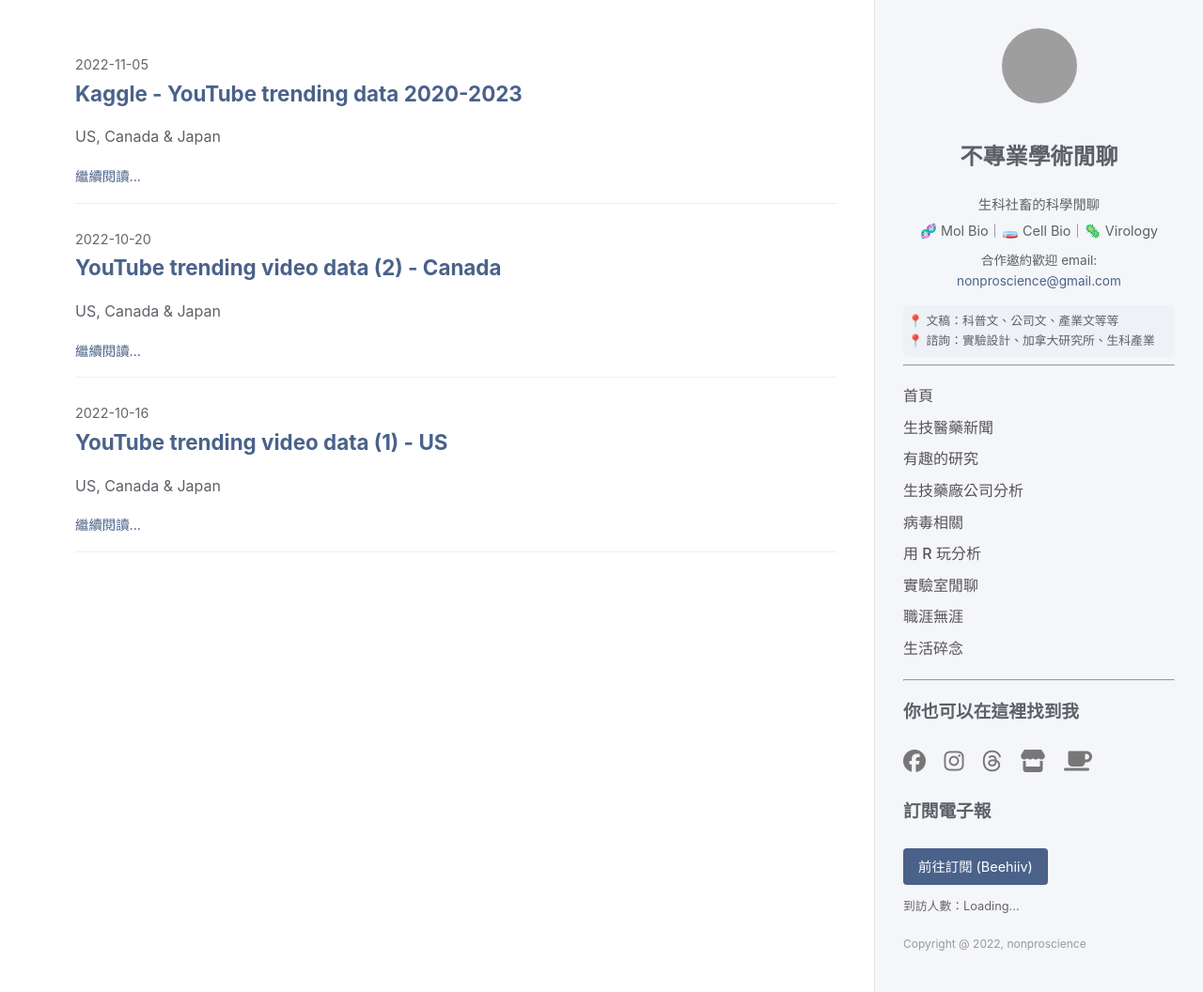
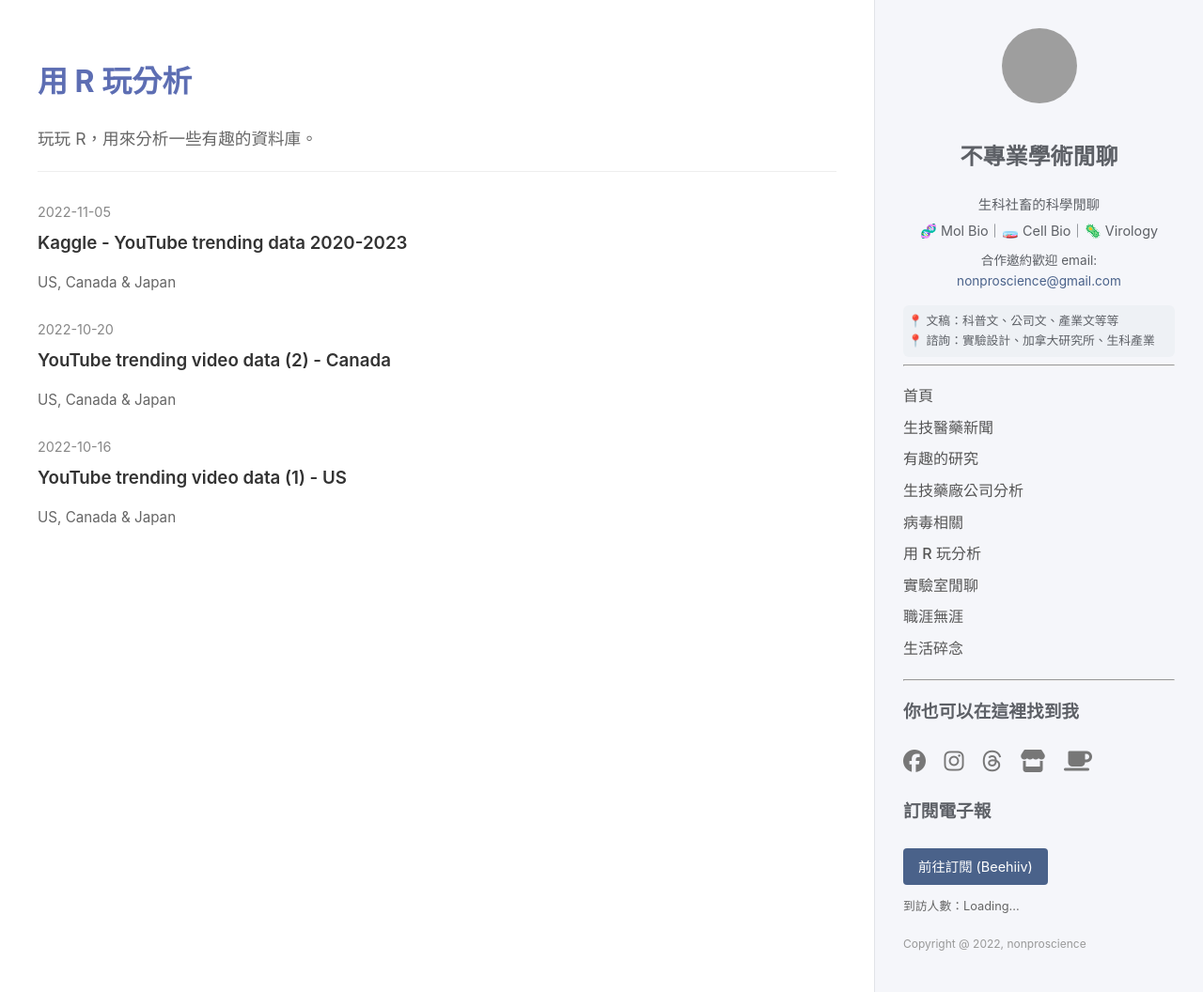
Before and after one commit to lindakang/lindakang.github.io, a Jekyll site: the page built from category/data-analysis.md, in a window 1280 px wide and 1056 px high. Shown: the whole window at 94% size. Built offline with Jekyll 4.4.1, drawn with Linux system fonts in a browser that asks for light colours; comment, search, counter and statistics services are not loaded; grey boxes are pictures that could not be loaded.

Commit message:
Update data-analysis.md

```diff
--- a/category/data-analysis.md
+++ b/category/data-analysis.md
@@ -1,19 +1,6 @@
 ---
-layout: default
+layout: category
 title: 用 R 玩分析
-permalink: /category/data-analysis
+description: 玩玩 R，用來分析一些有趣的資料庫。
+taxonomy: "用 R 玩分析"
 ---
-{% assign page-category = "用 R 玩分析" %}
-<div class="post-list">
-  <ul>
-    {% for post in site.categories[page-category] %}
-      <li style="margin-bottom: 25px; list-style: none;">
-        <span style="color: #666; font-size: 0.9em;">{{ post.date | date: "%Y-%m-%d" }}</span><br>
-        <a href="{{ post.url | relative_url }}" style="font-size: 1.4em; font-weight: bold;">{{ post.title }}</a><br>
-        <p>{{ post.excerpt | strip_html | truncatewords: 30 }}</p>
-        <a href="{{ post.url | relative_url }}" style="font-size: 0.9em;">繼續閱讀...</a>
-        <hr style="margin-top: 15px; border: 0; border-top: 1px solid #eee;">
-      </li>
-    {% endfor %}
-  </ul>
-</div>
```
